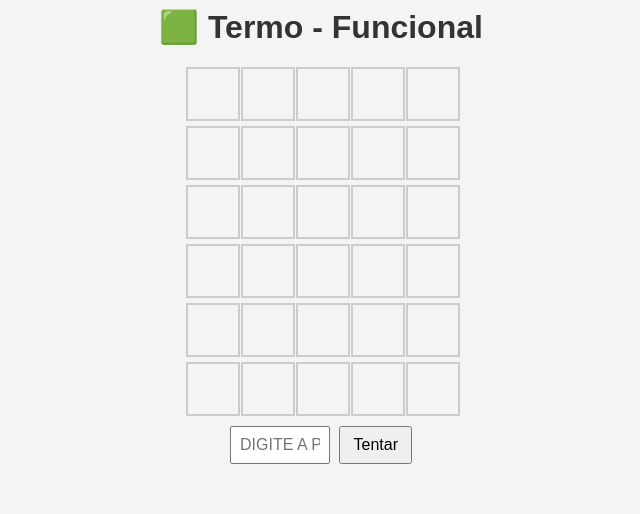
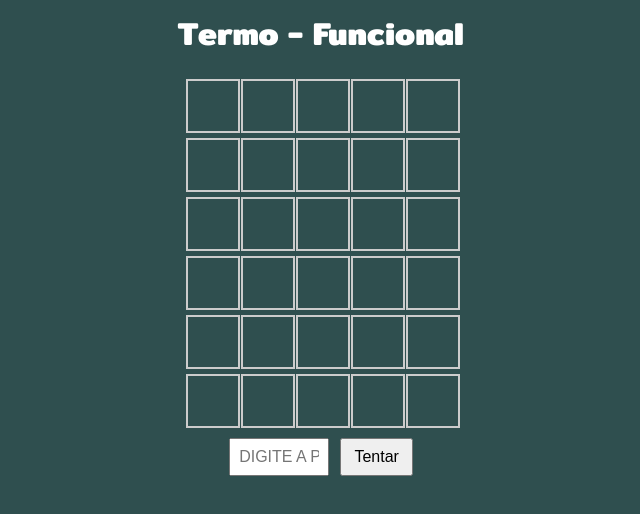
Before and after one commit to victorgab-ufs/jogoTermoFuncional, a plain HTML site: page index.html in a window 1280 px wide. Shown: the whole page, without its empty margins (319-959 px from the left). Drawn offline with Linux system fonts and the light colour scheme.

Commit message:
estilização

```diff
--- a/index.html
+++ b/index.html
@@ -10,7 +10,7 @@
 </head>
 <body>
 <!-- Titulo do jogo -->
-  <h1>🟩 Termo - Funcional</h1>
+  <h1>Termo - Funcional</h1>
   <!-- marcação div app para dinamização no JS -->
   <div id="app"></div>
   <!-- link para o JS -->
--- a/style.css
+++ b/style.css
@@ -1,8 +1,10 @@
+@import url('https://fonts.googleapis.com/css2?family=Mitr:wght@200;300;400;500;600;700&display=swap');
+
 body {
-  font-family: Arial, sans-serif;
+  font-family: "Mitr", sans-serif;
   text-align: center;
-  background: #f4f4f4;
-  color: #333;
+  background: #2F4F4F;
+  color: white;
 }
 
 #app {
```
